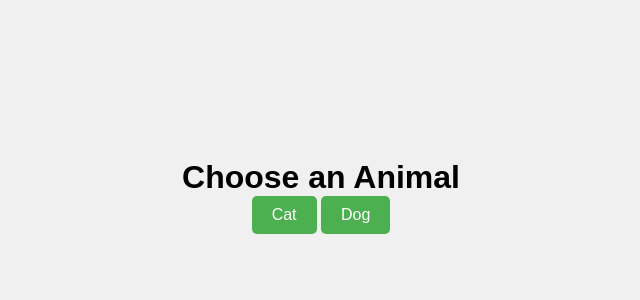
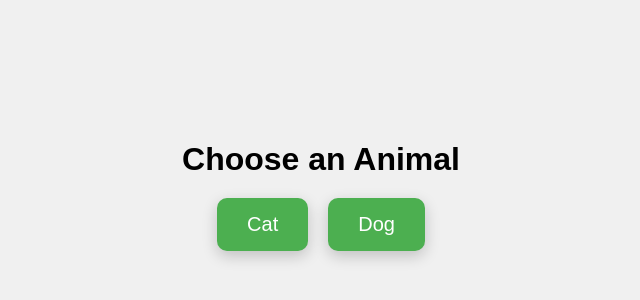
Before and after one commit to muhammadizat/Testing, a plain HTML site: page index.html in a window 1280 px wide. Shown: the part 194-494 px from the top of the page, without its empty margins (319-959 px from the left). Drawn offline with nearby package versions, Linux system fonts and the light colour scheme.

Commit message:
Update style.css

```diff
--- a/style.css
+++ b/style.css
@@ -20,22 +20,42 @@ body {
     text-align: center;
 }
 
-/* Dropdown styling */
-select {
-    padding: 10px;
-    margin: 10px;
-    font-size: 16px;
+/* Heading styling */
+h1 {
+    font-size: 2em;
+    margin-bottom: 20px;
+}
+
+/* Row to align buttons side by side */
+.button-row {
+    display: flex;
+    justify-content: center;
+    gap: 20px;
+    margin-bottom: 20px;
 }
 
 /* Button styling */
-button {
-    padding: 10px 20px;
-    font-size: 16px;
+.animal-button {
+    padding: 15px 30px;
+    font-size: 20px;
+    border: none;
     cursor: pointer;
-    background-color: #4CAF50;
+    border-radius: 10px;
+    transition: all 0.3s ease;
+    background-color: #4CAF50; /* Default background color */
     color: white;
-    border: none;
-    border-radius: 5px;
+    box-shadow: 0 5px 15px rgba(0,0,0,0.2);
+}
+
+/* Hover effect: Scale the button and change color */
+.animal-button:hover {
+    background-color: #45a049;
+    transform: scale(1.1); /* Make the button slightly larger */
+}
+
+/* Active (click) effect: Slightly shrink the button */
+.animal-button:active {
+    transform: scale(0.95); /* Make the button slightly smaller on click */
 }
 
 /* Image container */
```
